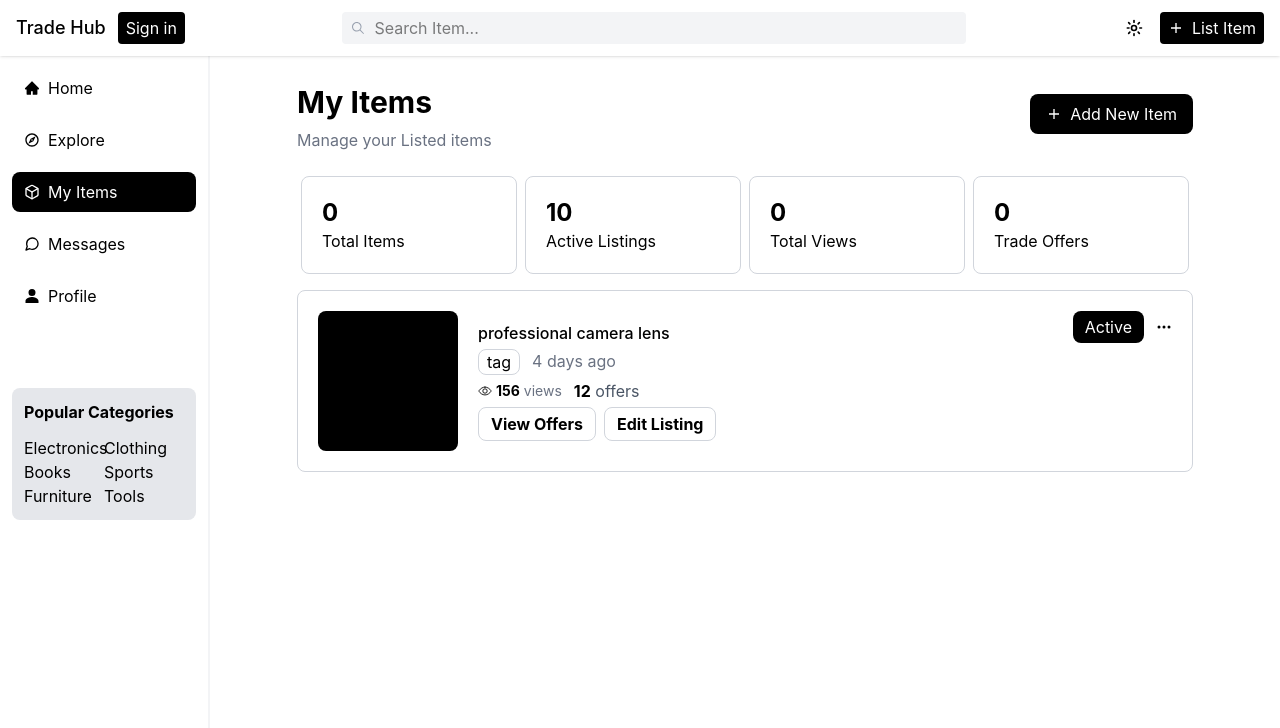
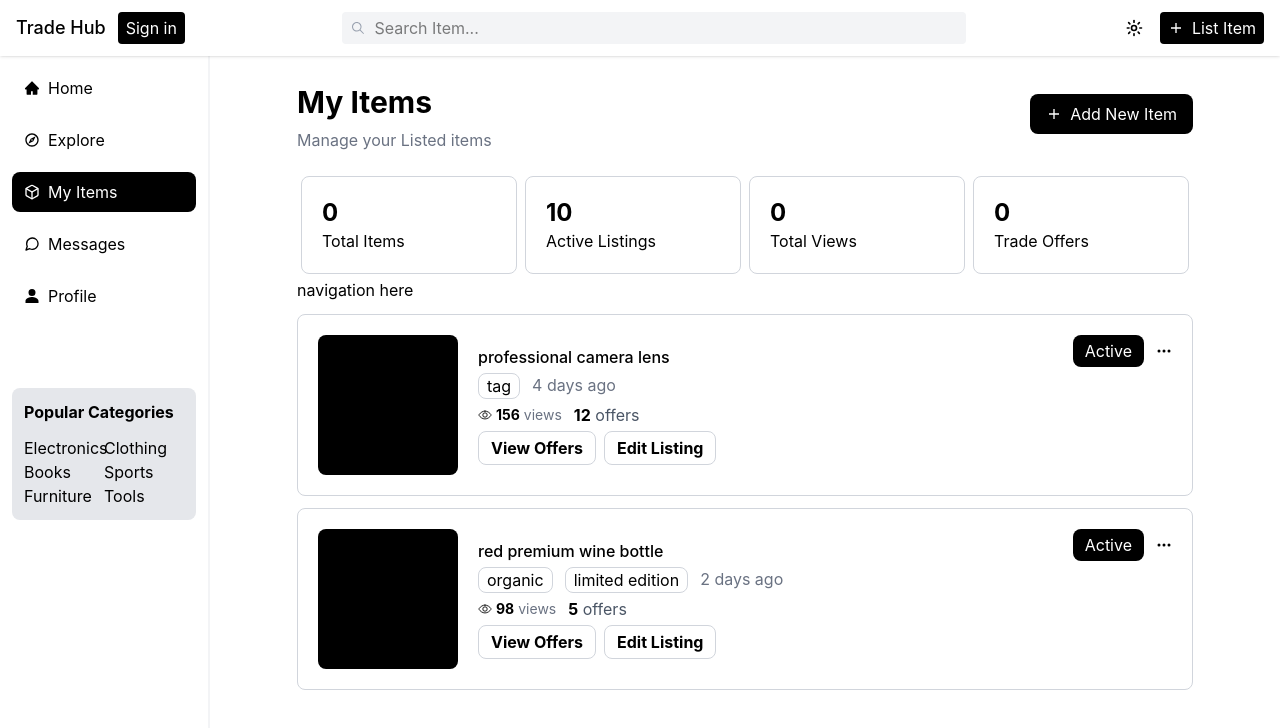
Before and after one commit to ammarmohammed6783-del/Swapify, a React (Vite) app: page /items in a window 1280 px wide. Shown: the top 728 px of the page. Built offline with nearby package versions, Linux system fonts and the light colour scheme.

Commit message:
finished the items page but the navigation

```diff
--- a/src/pages/Items.tsx
+++ b/src/pages/Items.tsx
@@ -50,6 +50,37 @@ const Items = () => {
         },
     ];
 
+    let objs = [
+        {
+            listing: {
+                title: "professional camera lens",
+                tags: ["tag"],
+                postedAgo: "4 days ago",
+                stats: {
+                    views: 156,
+                    offers: 12
+                },
+                actions: ["View Offers", "Edit Listing"],
+                status: "Active",
+                moreOptionsIcon: "BsThreeDots"
+            }
+        },
+        {
+            "listing": {
+                "title": "red premium wine bottle",
+                "tags": ["organic", "limited edition"],
+                "postedAgo": "2 days ago",
+                "stats": {
+                    "views": 98,
+                    "offers": 5
+                },
+                "actions": ["View Offers", "Edit Listing"],
+                "status": "Active",
+                "moreOptionsIcon": "BsThreeDots"
+            }
+        }
+    ]
+
     return (
         <div>
             <Nav />
@@ -72,42 +103,19 @@ const Items = () => {
                             ))
                         }
                     </div>
+                    <h1>navigation here</h1>
                     <div>
-                        <div className="p-5 flex items-center justify-between border border-gray-300 rounded-lg my-3">
-                            <div className="flex gap-5 items-center">
-                                <div className="w-35 h-35 rounded-lg bg-black"></div>
-                                <div>
-                                    <h3 className="font-medium">professional camera lens</h3>
-                                    <div className="flex gap-3 my-1">
-                                        <div className="border border-gray-300 rounded-lg w-fit px-2">tag</div>
-                                        <p className="text-gray-500">4 days ago</p>
-                                    </div>
-                                    <div className="flex gap-3 items-center my-1">
-                                        <p className="flex items-center gap-1 text-sm">
-                                            <IoEyeOutline />
-                                            <span className="font-bold">156</span>
-                                            <span className="text-gray-500">views</span>
-                                        </p>
-                                        <p><span className="font-bold">12</span> <span className="text-gray-600">offers</span></p>
-                                    </div>
-                                    <div className="flex gap-2">
-                                        <button className="px-3 py-1 border border-gray-300 rounded-lg font-bold">View Offers</button>
-                                        <button className="px-3 py-1 border border-gray-300 rounded-lg font-bold">Edit Listing</button>
-                                    </div>
-                                </div>
-                            </div>
-                            <div className="flex items-center gap-3 item self-start">
-                                <button className="px-3 py-1 bg-black text-white rounded-lg">Active</button>
-                                <BsThreeDots />
-                            </div>
-                        </div>
+                        {
+                            objs.map((ele, index) => (
+                                <WideCard info={ele} key={index}/>
+                            ))
+                        }
                     </div>
                 </div>
             </div>
         </div>
     )
 }
-
 export default Items;
 
 
@@ -124,3 +132,70 @@ function Card({ info }: { info: CardInfo }) {
         </div>
     )
 }
+
+
+
+
+type Listing = {
+    title: string;
+    tags: string[];
+    postedAgo: string;
+    stats: {
+        views: number;
+        offers: number;
+    };
+    actions: string[];
+    status: string;
+    moreOptionsIcon: string; // or React component type if you want dynamic icons
+};
+
+type WideCardInfo = {
+    info: {
+        listing: Listing;
+    };
+};
+
+function WideCard({ info }: WideCardInfo) {
+    const { listing } = info;
+
+    return (
+        <div className="p-5 flex items-center justify-between border border-gray-300 rounded-lg my-3">
+            <div className="flex gap-5 items-center">
+                <div className="w-35 h-35 rounded-lg bg-black"></div>
+                <div>
+                    <h3 className="font-medium">{listing.title}</h3>
+                    <div className="flex gap-3 my-1">
+                        {listing.tags.map((tag, index) => (
+                            <div key={index} className="border border-gray-300 rounded-lg w-fit px-2">
+                                {tag}
+                            </div>
+                        ))}
+                        <p className="text-gray-500">{listing.postedAgo}</p>
+                    </div>
+                    <div className="flex gap-3 items-center my-1">
+                        <p className="flex items-center gap-1 text-sm">
+                            <IoEyeOutline />
+                            <span className="font-bold">{listing.stats.views}</span>
+                            <span className="text-gray-500">views</span>
+                        </p>
+                        <p>
+                            <span className="font-bold">{listing.stats.offers}</span>{" "}
+                            <span className="text-gray-600">offers</span>
+                        </p>
+                    </div>
+                    <div className="flex gap-2">
+                        {listing.actions.map((action, index) => (
+                            <button key={index} className="px-3 py-1 border border-gray-300 rounded-lg font-bold">
+                                {action}
+                            </button>
+                        ))}
+                    </div>
+                </div>
+            </div>
+            <div className="flex items-center gap-3 item self-start">
+                <button className="px-3 py-1 bg-black text-white rounded-lg">{listing.status}</button>
+                <BsThreeDots />
+            </div>
+        </div>
+    );
+}
```
